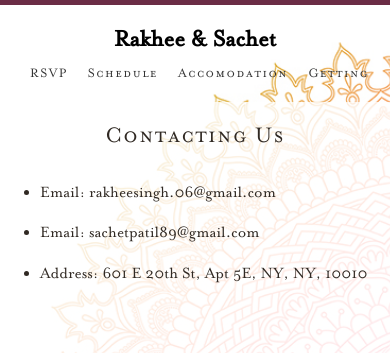
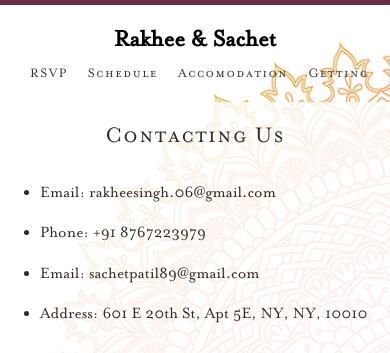
Before and after one commit to rakhee-sachet/wedding, a Gatsby site: page /contact-us in a window 390 px wide. Shown: the top 353 px of the page. Built offline with nearby package versions, Linux system fonts and the light colour scheme; Gatsby itself is replaced by a stand-in of ours.

Commit message:
added a phone number

```diff
--- a/src/pages/contact-us.js
+++ b/src/pages/contact-us.js
@@ -19,6 +19,7 @@ const MiscPage = () => (
     <SectionBody>
       <ul>
         <li>Email: rakheesingh.06@gmail.com</li>
+        <li>Phone: +91 8767223979</li>
         <li>Email: sachetpatil89@gmail.com</li>
         <li>Address: 601 E 20th St, Apt 5E, NY, NY, 10010</li>
       </ul>
```
